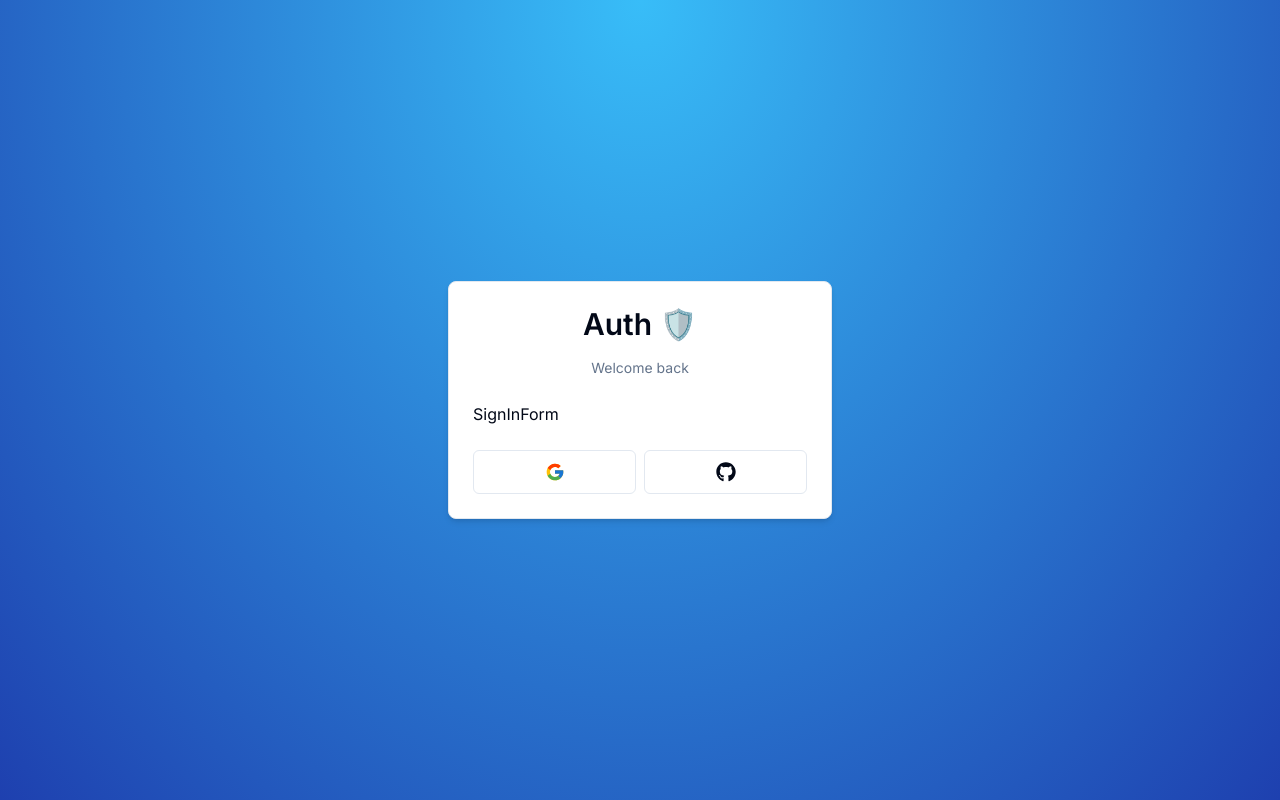
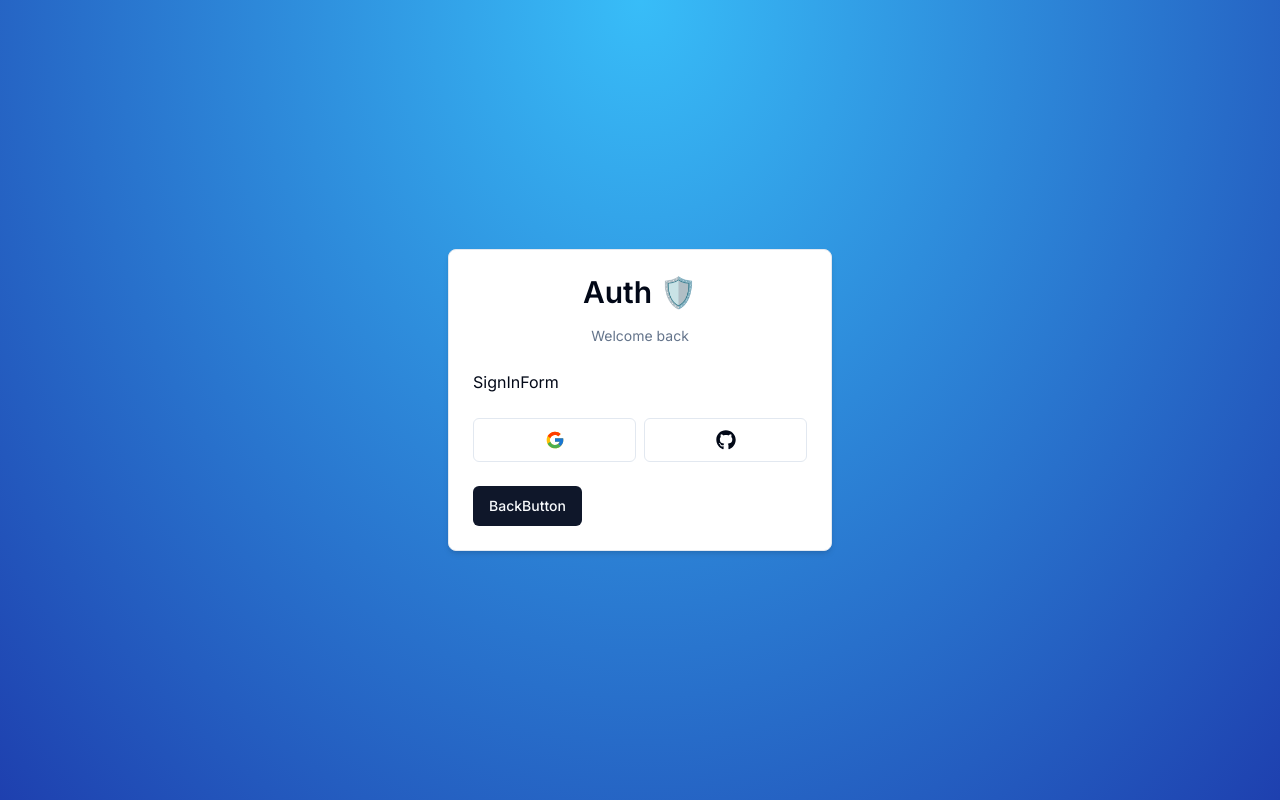
Before and after one commit to DragonSenses/nextjs-auth-starter, a Next.js app: page /auth/signin in a window 1280 px wide. Built offline with nearby package versions, Linux system fonts and the light colour scheme.

Commit message:
feat: Add BackButton component in CardWrapper

```diff
--- a/components/auth/CardWrapper.tsx
+++ b/components/auth/CardWrapper.tsx
@@ -11,6 +11,7 @@ import {
   CardHeader,
   CardTitle,
 } from '@/components/ui/card';
+import BackButton from '@/components/auth/BackButton';
 import SocialSignIn from '@/components/auth/SocialSignIn';
 
 interface CardWrapperProps {
@@ -44,6 +45,12 @@ export default function CardWrapper({
           <SocialSignIn />
         </CardFooter>
       )}
+      <CardFooter>
+        <BackButton
+          href={backButtonHref}
+          label={backButtonLabel}
+        />
+      </CardFooter>
     </Card>
-  )
+  );
 }
```
